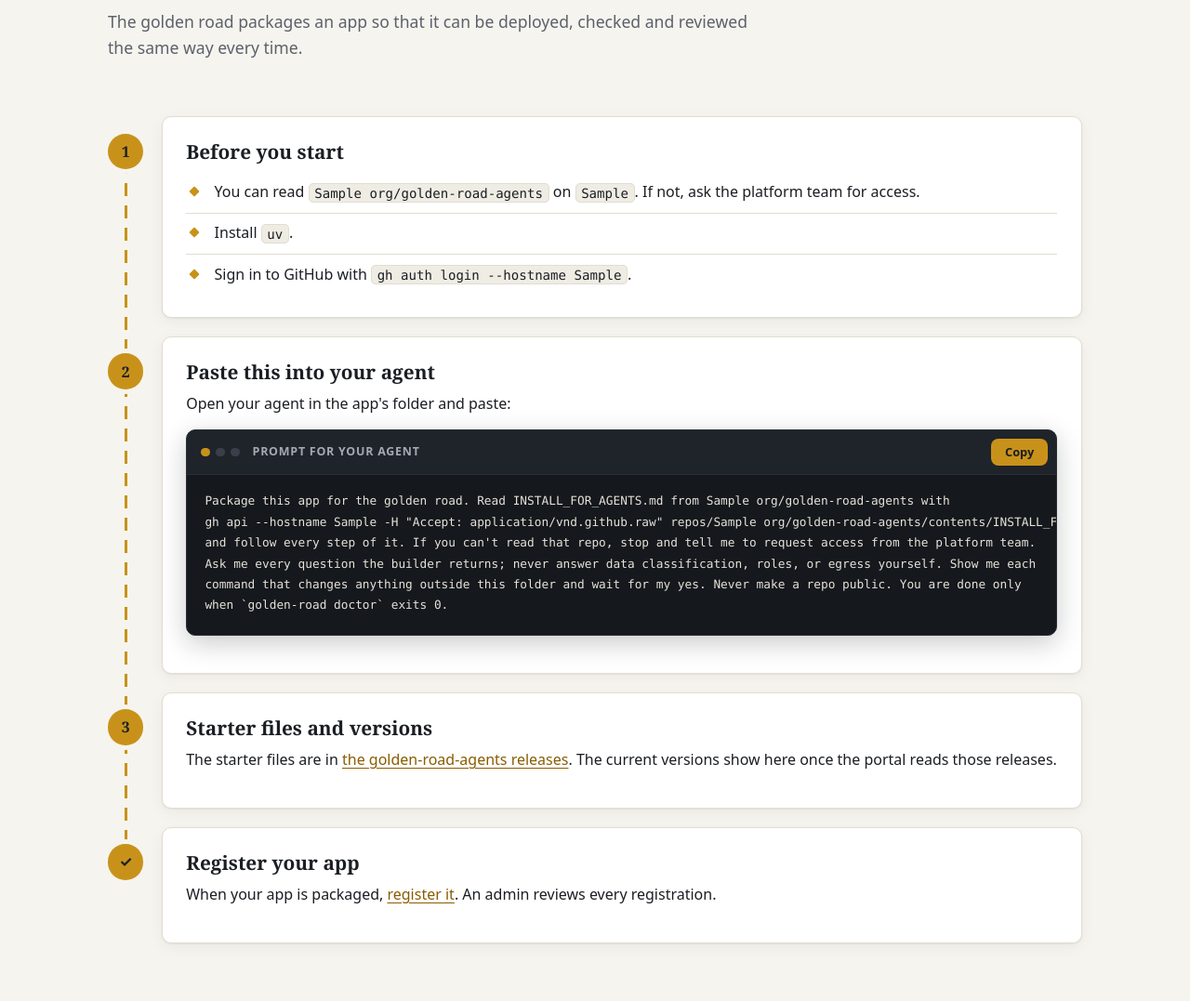
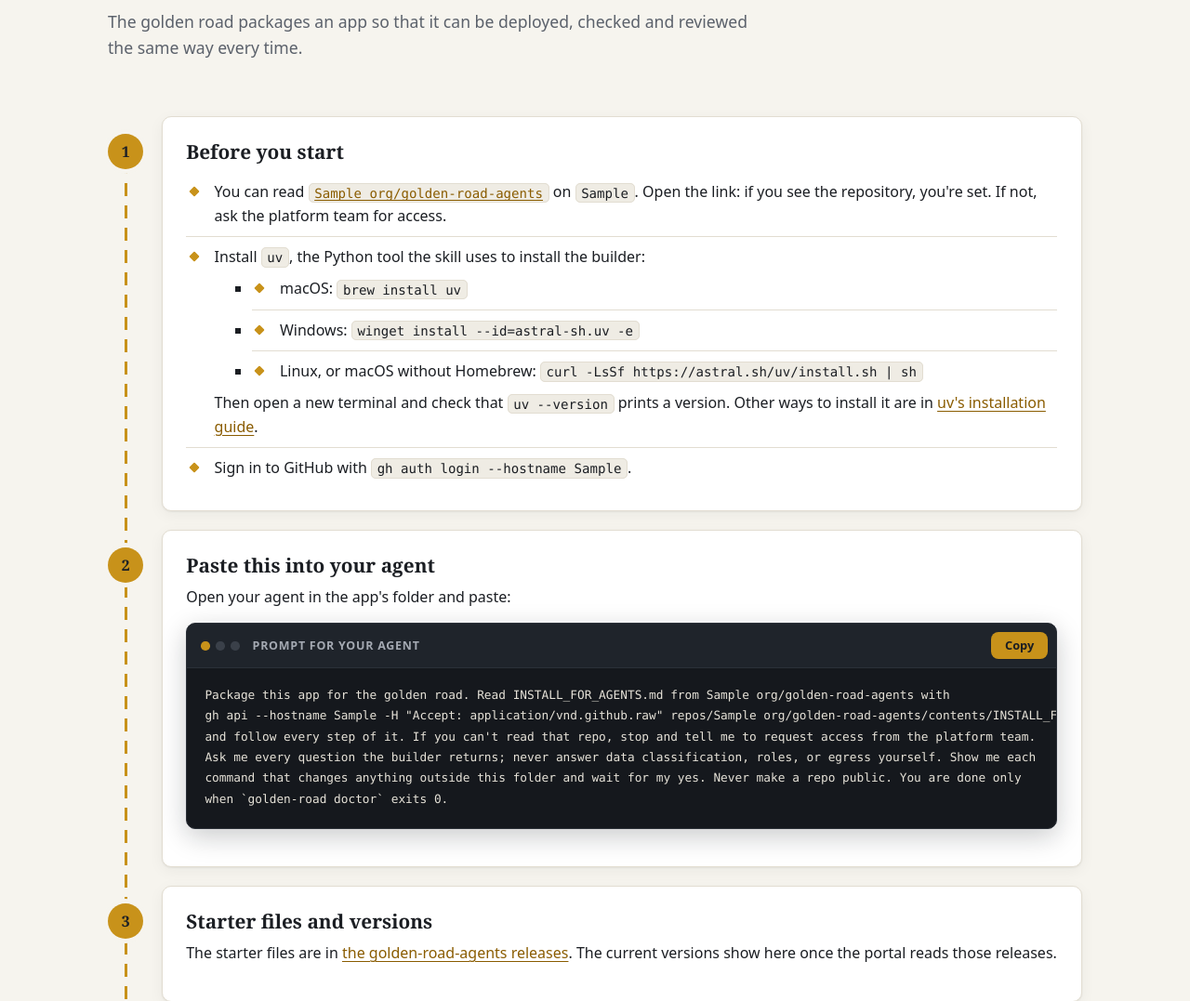
Before and after one commit to mwdavisii/platform-pipeline, a Python web app: template bootstrap/golden-road-portal/portal/templates/start_here.html in a window 1280 px wide. Shown: the part 202-1279 px from the top of the page at 93% size. Run offline with Jinja, Linux system fonts and the light colour scheme; the template is opened without the code that fills it: most values are stand-ins (such as "Sample title", 1, 10 or a date in 2020).

Commit message:
Portal start page: agents repo link, uv install
Co-Authored-By: Claude Opus 5.5 <noreply@anthropic.com>

```diff
--- a/bootstrap/golden-road-portal/portal/templates/start_here.html
+++ b/bootstrap/golden-road-portal/portal/templates/start_here.html
@@ -12,8 +12,15 @@
 <li><section>
 <h2>Before you start</h2>
 <ul class="checklist">
-<li>You can read <code>{{ settings.org }}/golden-road-agents</code> on <code>{{ settings.github_host }}</code>. If not, ask the platform team for access.</li>
-<li>Install <code>uv</code>.</li>
+<li>You can read <a href="{{ settings.github_web }}/{{ settings.org }}/golden-road-agents"><code>{{ settings.org }}/golden-road-agents</code></a> on <code>{{ settings.github_host }}</code>. Open the link: if you see the repository, you're set. If not, ask the platform team for access.</li>
+<li>Install <code>uv</code>, the Python tool the skill uses to install the builder:
+<ul>
+<li>macOS: <code>brew install uv</code></li>
+<li>Windows: <code>winget install --id=astral-sh.uv -e</code></li>
+<li>Linux, or macOS without Homebrew: <code>curl -LsSf https://astral.sh/uv/install.sh | sh</code></li>
+</ul>
+Then open a new terminal and check that <code>uv --version</code> prints a version. Other ways to install it are in
+<a href="https://docs.astral.sh/uv/getting-started/installation/">uv's installation guide</a>.</li>
 <li>Sign in to GitHub with <code>gh auth login --hostname {{ settings.github_host }}</code>.</li>
 </ul>
 </section></li>
```
Also changed, not shown: bootstrap/golden-road-portal/tests/test_portal_app.py (+9 -0 lines).
